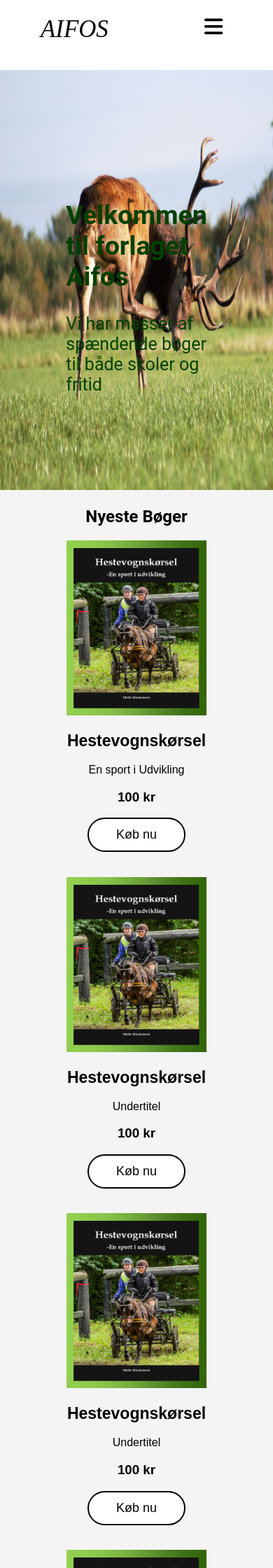
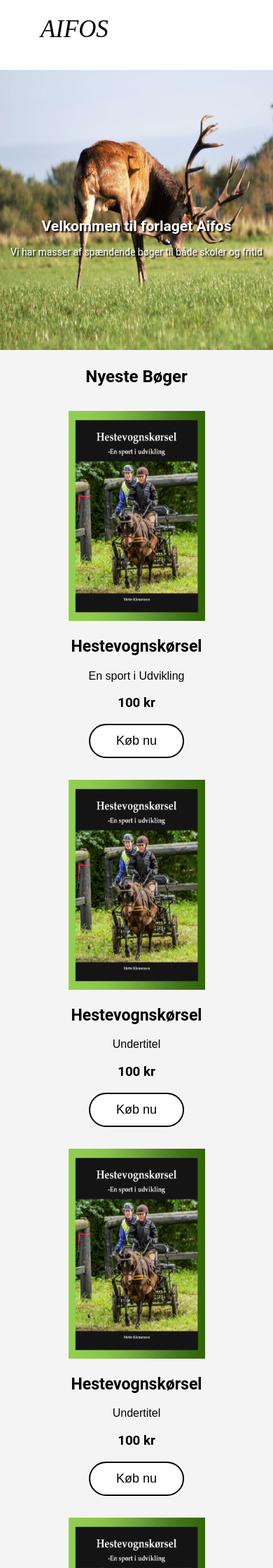
Before and after one commit to jona1411/ForlagetAifos, a web app: file Index.html in a window 390 px wide. Shown: the top 2240 px of the page at 70% size. Run offline with its HTML, style and script files only (its server is not run), Linux system fonts and the light colour scheme; some libraries are stand-ins or nearby versions.

Commit message:
small changes

```diff
--- a/CSS/_partial.scss
+++ b/CSS/_partial.scss
@@ -1,6 +1,10 @@
 html, body {
     margin:0;
     padding:0;
+    font-family: $PrimaryFont;
+}
+
+h1, h2, h3, h4, h5, h6 {
     font-family: $PrimaryFont;
 }
 img {
--- a/CSS/style.css
+++ b/CSS/style.css
@@ -1,6 +1,10 @@
 html, body {
   margin: 0;
   padding: 0;
+  font-family: "Roboto", sans-serif;
+}
+
+h1, h2, h3, h4, h5, h6 {
   font-family: "Roboto", sans-serif;
 }
 
@@ -83,52 +91,20 @@ button:hover {
   padding-left: 15px;
 }
 
+.nav .nav--Links a.snipcart-checkout {
+  cursor: pointer;
+}
+
 @media only screen and (min-width: 930px) {
-  .nav .nav--Mobile {
+  .nav div#container {
     display: none;
   }
 }
 
-.nav .nav--Mobile .nav--Mobile--topnav {
-  overflow: hidden;
-  position: relative;
-}
-
-.nav .nav--Mobile .nav--Mobile--topnav a {
-  color: black;
-  padding: 8px 16px;
-  text-decoration: none;
-  font-size: 17px;
-  display: -webkit-box;
-  display: -ms-flexbox;
-  display: flex;
-}
-
-.nav .nav--Mobile .nav--Mobile--topnav a i.fa.fa-bars {
-  padding-top: 15px;
-  font-size: 30px;
-}
-
-.nav .nav--Mobile .nav--Mobile--topnav a a.icon {
-  background: black;
-  display: block;
-  position: absolute;
-  right: 0;
-  top: 0;
-}
-
-.nav .nav--Mobile .nav--Mobile--topnav a:hover {
-  opacity: 0.5;
-  color: black;
-}
-
-.nav .nav--Mobile .nav--Mobile--topnav .active {
-  background-color: #4CAF50;
-  color: Black;
-}
-
-.nav .nav--Mobile .nav--Mobile--topnav div#myLinks {
-  display: none;
+.nav div#container .menu-btn {
+  padding: 30px;
+  font-size: 25px;
+  margin-left: 50px;
 }
 
 .MainImage {
@@ -139,12 +115,12 @@ button:hover {
 
 .MainImage img {
   width: 100%;
-  height: 800px;
+  height: 700px;
 }
 
 @media only screen and (max-width: 856px) {
   .MainImage img {
-    height: 600px;
+    height: 400px;
   }
 }
 
@@ -160,10 +136,18 @@ button:hover {
   left: 50%;
   -webkit-transform: translate(-50%, -50%);
           transform: translate(-50%, -50%);
-  color: green;
+  color: white;
   font-size: 25px;
-  -webkit-filter: brightness(50%);
-          filter: brightness(50%);
+  text-align: center;
+  text-shadow: 2px 2px 2px black;
+}
+
+@media only screen and (max-width: 768px) {
+  .centered {
+    top: 40%;
+    font-size: 14px;
+    width: 100%;
+  }
 }
 
 .wrapper {
@@ -174,11 +158,11 @@ button:hover {
 .NewProducts {
   height: auto;
   background-color: #F4F4F4;
-  display: -ms-grid;
-  display: grid;
-  padding-right: 20%;
-  padding-left: 20%;
-  padding-bottom: 5%;
+  display: -webkit-box;
+  display: -ms-flexbox;
+  display: flex;
+  -ms-flex-wrap: wrap;
+      flex-wrap: wrap;
 }
 
 @media only screen and (max-width: 1000px) {
@@ -190,24 +174,43 @@ button:hover {
     -webkit-box-direction: normal;
         -ms-flex-direction: column;
             flex-direction: column;
+    padding-bottom: 5%;
+    -webkit-box-align: center;
+        -ms-flex-align: center;
+            align-items: center;
+    -webkit-box-pack: center;
+        -ms-flex-pack: center;
+            justify-content: center;
   }
-}
-
-.NewProducts h1 {
-  text-align: center;
-  -ms-grid-column: 2;
-  grid-column: 2;
 }
 
 .NewProducts .product--card {
   max-width: 300px;
-  -ms-grid-row: 6;
-      grid-row-start: 6;
-  grid-row-end: 12;
-  margin: auto;
-  padding-bottom: 15%;
   text-align: center;
   font-family: arial;
+  padding: 4%;
+  -webkit-box-flex: 1;
+      -ms-flex-positive: 1;
+          flex-grow: 1;
+  -ms-flex-preferred-size: 10%;
+      flex-basis: 10%;
+}
+
+@media only screen and (max-width: 425px) {
+  .NewProducts .product--card {
+    max-width: 50%;
+  }
+}
+
+@media only screen and (max-width: 994px) {
+  .NewProducts .product--card {
+    max-width: 50%;
+  }
+}
+
+.NewProducts .product--card img {
+  max-width: 100%;
+  height: 300px;
 }
 
 .NewProducts .product--card h2 {
--- a/CSS/style.scss
+++ b/CSS/style.scss
@@ -28,67 +28,37 @@
             display: none;
         }
         a {
+            span.snipcart-items-count {
+                padding-left: 5px;
+            }
+
             text-decoration: none;
             color: black;
             &:hover {
                 opacity: 0.5;
             }
+
             i {
                 font-size: 20px;
                 padding-left: 15px;
             }
         }
-    }
-    //Cut this into Umbraco css
-    .nav--Mobile {
-
-        @media only screen and (min-width: 930px) {
-            display: none;
-        }
-
-        .nav--Mobile--topnav {
-            overflow: hidden;
-            position: relative;
-
-            a {
-                color: black;
-                padding: 8px 16px;
-                text-decoration: none;
-                font-size: 17px;
-                display: flex;
-
-                i.fa.fa-bars {
-                    padding-top: 15px;
-                    font-size: 30px;
-                }
-
-
-
-
-                a.icon {
-                    background: black;
-                    display: block;
-                    position: absolute;
-                    right: 0;
-                    top: 0;
-                }
-                &:hover {
-                    opacity: 0.5;
-                    color: black;
+        a.snipcart-checkout {
+            cursor: pointer;
         }
 
     }
-            .active {
-                background-color: #4CAF50;
-                color: Black;
-            }
 
-            div#myLinks {
+    div#container {
+        @media only screen and(min-width: 930px) {
             display: none;
         }
+        .menu-btn {
+            padding: 30px;
+            font-size: 25px;
+            margin-left: 50px;
         }
     }
-    //Till here
 
 }
 
@@ -99,9 +69,9 @@
     height: auto;
     img {
         width: 100%;
-        height: 800px;
+        height: 700px;
         @media only screen and (max-width: 856px) {
-            height: 600px
+            height: 400px
         }
     }
 }
@@ -115,9 +85,15 @@
     top: 50%;
     left: 50%;
     transform: translate(-50%, -50%);
-    color: green;
+    color: white;
     font-size: 25px;
-    filter: brightness(50%);
+    text-align:center;
+    text-shadow: 2px 2px 2px black;
+    @media only screen and (max-width: 768px) {
+        top: 40%;
+        font-size: 14px;
+        width: 100%;
+    }
 }
 
 
@@ -127,32 +103,38 @@
     text-align: center;
 }
 .NewProducts{
-    height: auto;
-    background-color: #F4F4F4;
-    display: grid;
-    padding-right: 20%;
-    padding-left:20% ;
-    padding-bottom: 5%;
     @media only screen and (max-width: 1000px) {
         display: flex;
         flex-direction: column;
+        padding-bottom: 5%;
+        align-items: center;
+        justify-content: center;
 }
-    h1 {
+    height: auto;
+    background-color: #F4F4F4;
+    display: flex;
+    flex-wrap: wrap;
+
+    .product--card {
+     max-width: 300px;
      text-align: center;
-        grid-column: 2;
-
+     font-family: arial;
+     padding: 4%;
+     flex-grow: 1;
+     flex-basis: 10%;
+     @media only screen and (max-width: 425px) {
+        max-width: 50%;
+    }
+    @media only screen and ( max-width: 994px)   {
+        max-width: 50%;
     }
 
-    .product--card {
+     img {
+         max-width: 100%;
+         height: 300px;
+     }
 
-        max-width: 300px;
-        grid-row-start: 6;
-        grid-row-end: 12;
-        margin: auto;
-        padding-bottom: 15%;
 
-        text-align: center;
-        font-family: arial;
      h2 {
          font-size: 23px;
      }
--- a/Index.html
+++ b/Index.html
@@ -24,19 +24,6 @@
             <a href="/About.html">Om Forlaget</a>
             <a href="/ContactPage.html">Kontakt </a>
             <a href="#">Indkøbskurv<i class="fas fa-shopping-cart"></i></a>
-        </div>
-        <div class="nav--Mobile">
-            <div class="nav--Mobile--topnav">
-                <a href="javascript:void(0);" class="icon" onclick="myFunction()">
-                    <i class="fa fa-bars"></i>
-                </a>
-                <div id="myLinks">
-                  <a href="#news">News</a>
-                  <a href="#contact">Contact</a>
-                  <a href="#about">About</a>
-                </div>
-
-              </div>
         </div>
     </nav>
 </header>
```
Also changed, not shown: other parts of CSS/style.css (+64 -3 lines), other parts of CSS/style.scss (+41 -8 lines), 1 other file. Lines whose indentation alone changed are shown as unchanged.
